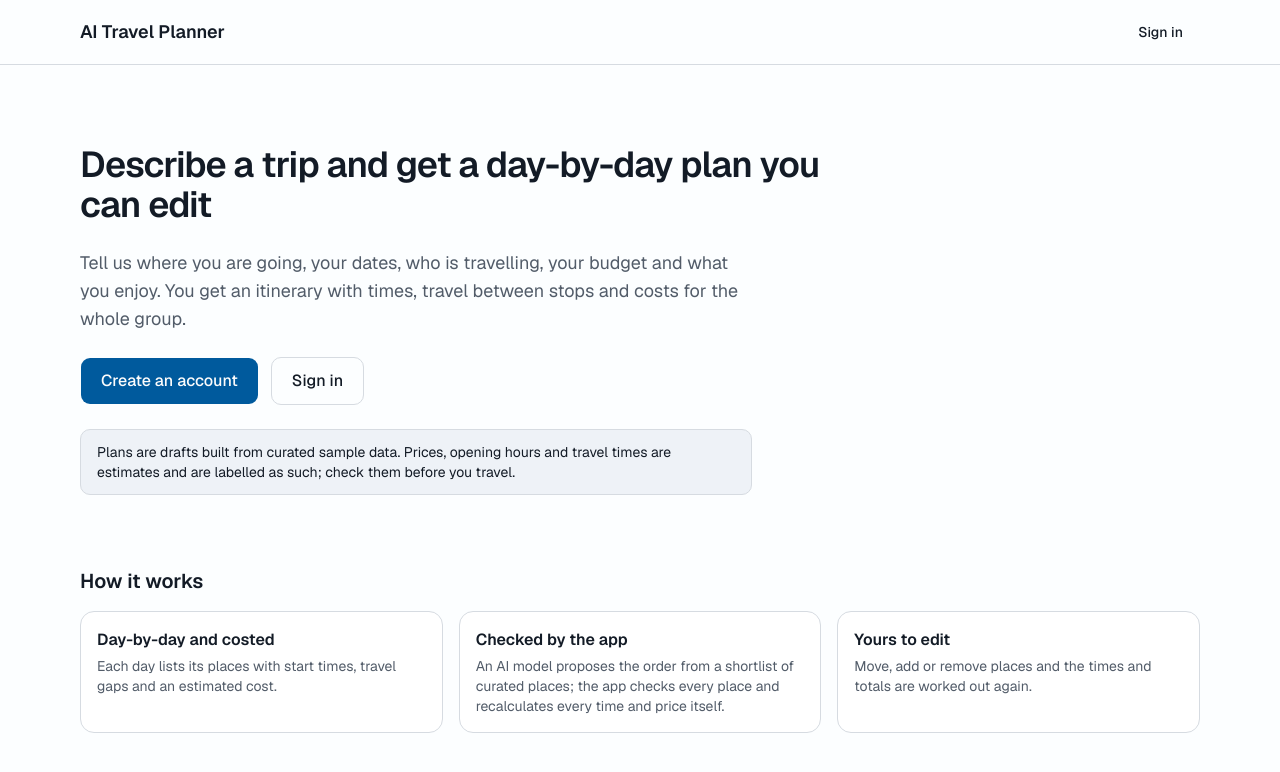
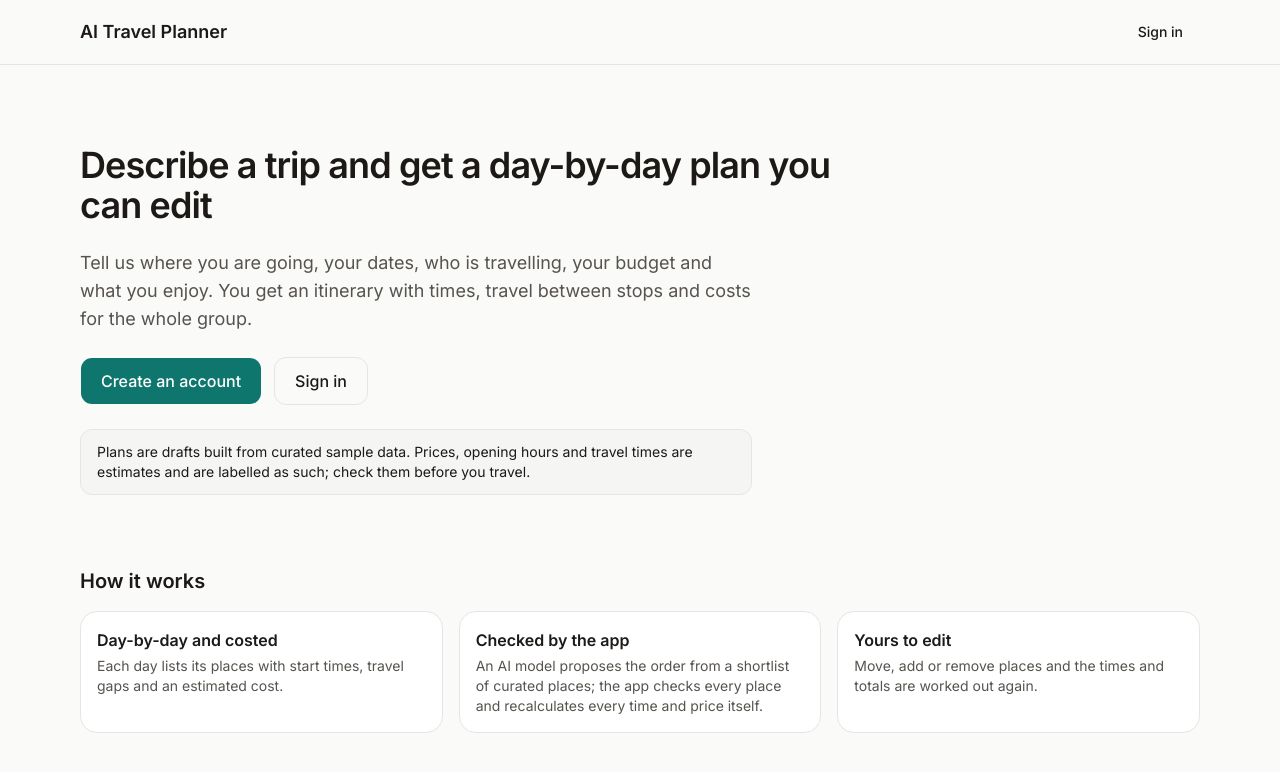
Before and after one commit to het-lathiya/Group12, a Next.js app in the folder apps/web/: page / in a window 1280 px wide. Shown: the top 772 px of the page. Built offline with nearby package versions, Linux system fonts and the light colour scheme.

Commit message:
style(web): IMD-118 theme tokens and Inter typeface

```diff
--- a/apps/web/app/globals.css
+++ b/apps/web/app/globals.css
@@ -5,33 +5,47 @@
 @custom-variant dark (&:is(.dark *));
 
 /*
- * Design tokens (IMP-104 step 2). Components use only these names (bg-primary, text-muted-foreground,
- * min-h-touch, text-lg, ...), never raw colour values. Every text and background pair below meets
- * WCAG AA (4.5:1 for text, 3:1 for the focus ring and input borders); the checked ratios are listed
- * in docs/progress/parts/IMP-104-whole-task.md.
+ * Design tokens (IMP-104 step 2, values from docs/guides/ui-design.md, IMD-118). Components use only
+ * these names (bg-primary, text-muted-foreground, bg-success-soft, min-h-touch, text-lg, ...), never raw
+ * colour values. Each oklch value is the guide's hex colour; the contrast ratios are listed in the guide.
+ * Changing a token needs an update of the guide in the same pull request.
  */
 :root {
-  --background: oklch(0.995 0.002 250);
-  --foreground: oklch(0.22 0.025 255);
+  --background: oklch(0.985 0.001 106.4); /* #FAFAF9 */
+  --foreground: oklch(0.216 0.006 56); /* #1C1917 */
   --card: oklch(1 0 0);
-  --card-foreground: oklch(0.22 0.025 255);
+  --card-foreground: oklch(0.216 0.006 56);
   --popover: oklch(1 0 0);
-  --popover-foreground: oklch(0.22 0.025 255);
-  --primary: oklch(0.46 0.13 250);
-  --primary-hover: oklch(0.4 0.12 250);
-  --primary-foreground: oklch(0.99 0 0);
-  --secondary: oklch(0.95 0.015 250);
-  --secondary-foreground: oklch(0.27 0.04 255);
-  --muted: oklch(0.96 0.008 250);
-  --muted-foreground: oklch(0.47 0.025 255);
-  --accent: oklch(0.93 0.03 245);
-  --accent-foreground: oklch(0.27 0.05 255);
-  --destructive: oklch(0.5 0.19 27);
-  --border: oklch(0.89 0.01 255);
-  --input: oklch(0.6 0.02 255);
-  --ring: oklch(0.46 0.13 250);
-  --overlay: oklch(0.22 0.025 255 / 45%);
-  --radius: 0.625rem;
+  --popover-foreground: oklch(0.216 0.006 56);
+  --primary: oklch(0.511 0.086 186.4); /* #0F766E */
+  --primary-hover: oklch(0.437 0.071 188.2); /* #115E59 */
+  --primary-foreground: oklch(1 0 0);
+  --secondary: oklch(0.984 0.014 180.7); /* #F0FDFA */
+  --secondary-foreground: oklch(0.386 0.059 188.4); /* #134E4A */
+  --muted: oklch(0.97 0.001 106.4); /* #F5F5F4 */
+  --muted-foreground: oklch(0.444 0.01 73.6); /* #57534E */
+  --accent: oklch(0.97 0.001 106.4); /* #F5F5F4 */
+  --accent-foreground: oklch(0.216 0.006 56);
+  --destructive: oklch(0.505 0.19 27.5); /* #B91C1C */
+  --destructive-foreground: oklch(1 0 0);
+  --border: oklch(0.923 0.003 48.7); /* #E7E5E4 */
+  --input: oklch(0.65 0.01 62.5); /* #948E89 */
+  --ring: oklch(0.511 0.086 186.4); /* #0F766E */
+  --overlay: oklch(0.216 0.006 56 / 45%);
+  /* Semantic soft pairs: -foreground is the text colour, -soft the background (status and labels only). */
+  --success-foreground: oklch(0.527 0.137 150.1); /* #15803D */
+  --success-soft: oklch(0.982 0.018 155.8); /* #F0FDF4 */
+  --warning-foreground: oklch(0.555 0.146 49); /* #B45309 */
+  --warning-soft: oklch(0.987 0.021 95.3); /* #FFFBEB */
+  --info-foreground: oklch(0.488 0.217 264.4); /* #1D4ED8 */
+  --info-soft: oklch(0.97 0.014 254.6); /* #EFF6FF */
+  --ai-foreground: oklch(0.491 0.241 292.6); /* #6D28D9 */
+  --ai-soft: oklch(0.969 0.016 293.8); /* #F5F3FF */
+  --success: var(--success-foreground);
+  --warning: var(--warning-foreground);
+  --info: var(--info-foreground);
+  --ai: var(--ai-foreground);
+  --radius: 0.75rem;
 }
 
 @theme inline {
@@ -51,11 +65,26 @@
   --color-accent: var(--accent);
   --color-accent-foreground: var(--accent-foreground);
   --color-destructive: var(--destructive);
+  --color-destructive-foreground: var(--destructive-foreground);
   --color-border: var(--border);
   --color-input: var(--input);
   --color-ring: var(--ring);
   --color-overlay: var(--overlay);
-  --font-sans: var(--font-sans);
+  --color-success: var(--success);
+  --color-success-foreground: var(--success-foreground);
+  --color-success-soft: var(--success-soft);
+  --color-warning: var(--warning);
+  --color-warning-foreground: var(--warning-foreground);
+  --color-warning-soft: var(--warning-soft);
+  --color-info: var(--info);
+  --color-info-foreground: var(--info-foreground);
+  --color-info-soft: var(--info-soft);
+  --color-ai: var(--ai);
+  --color-ai-foreground: var(--ai-foreground);
+  --color-ai-soft: var(--ai-soft);
+  --font-sans:
+    var(--font-inter), ui-sans-serif, system-ui, -apple-system, "Segoe UI",
+    Roboto, "Helvetica Neue", Arial, sans-serif;
   --font-heading: var(--font-sans);
   --radius-sm: calc(var(--radius) * 0.6);
   --radius-md: calc(var(--radius) * 0.8);
--- a/apps/web/app/layout.tsx
+++ b/apps/web/app/layout.tsx
@@ -1,13 +1,14 @@
 import type { Metadata } from "next";
-import { Geist } from "next/font/google";
+import { Inter } from "next/font/google";
 
 import { Providers } from "@/components/shell/Providers";
 
 import "./globals.css";
 
-const geistSans = Geist({
-  variable: "--font-sans",
+const inter = Inter({
+  variable: "--font-inter",
   subsets: ["latin"],
+  display: "swap",
 });
 
 export const metadata: Metadata = {
@@ -18,7 +19,7 @@ export const metadata: Metadata = {
 
 export default function RootLayout({ children }: LayoutProps<"/">) {
   return (
-    <html lang="en" className={`${geistSans.variable} h-full antialiased`}>
+    <html lang="en" className={`${inter.variable} h-full antialiased`}>
       <body className="min-h-full">
         <Providers>{children}</Providers>
       </body>
```
